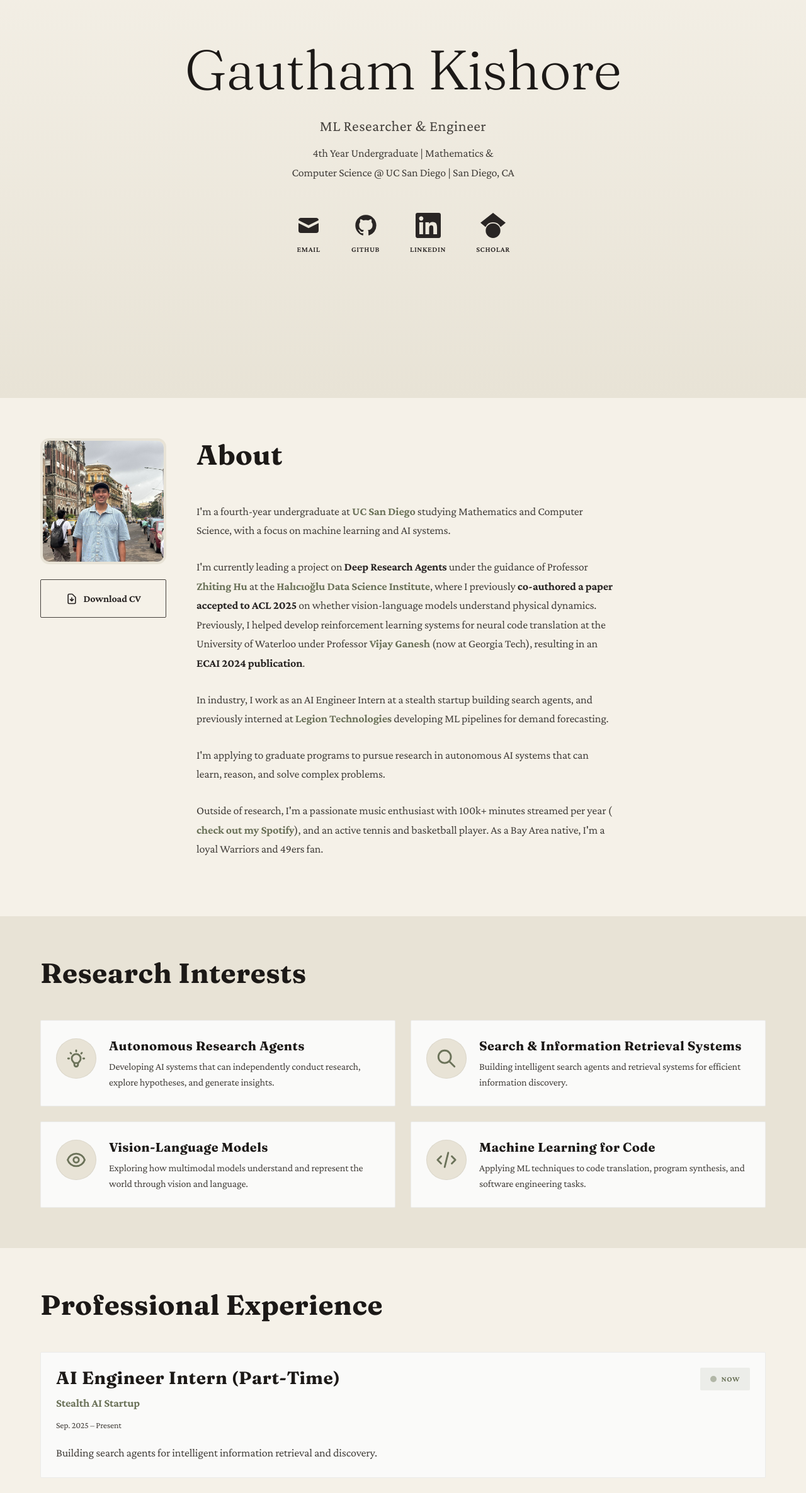
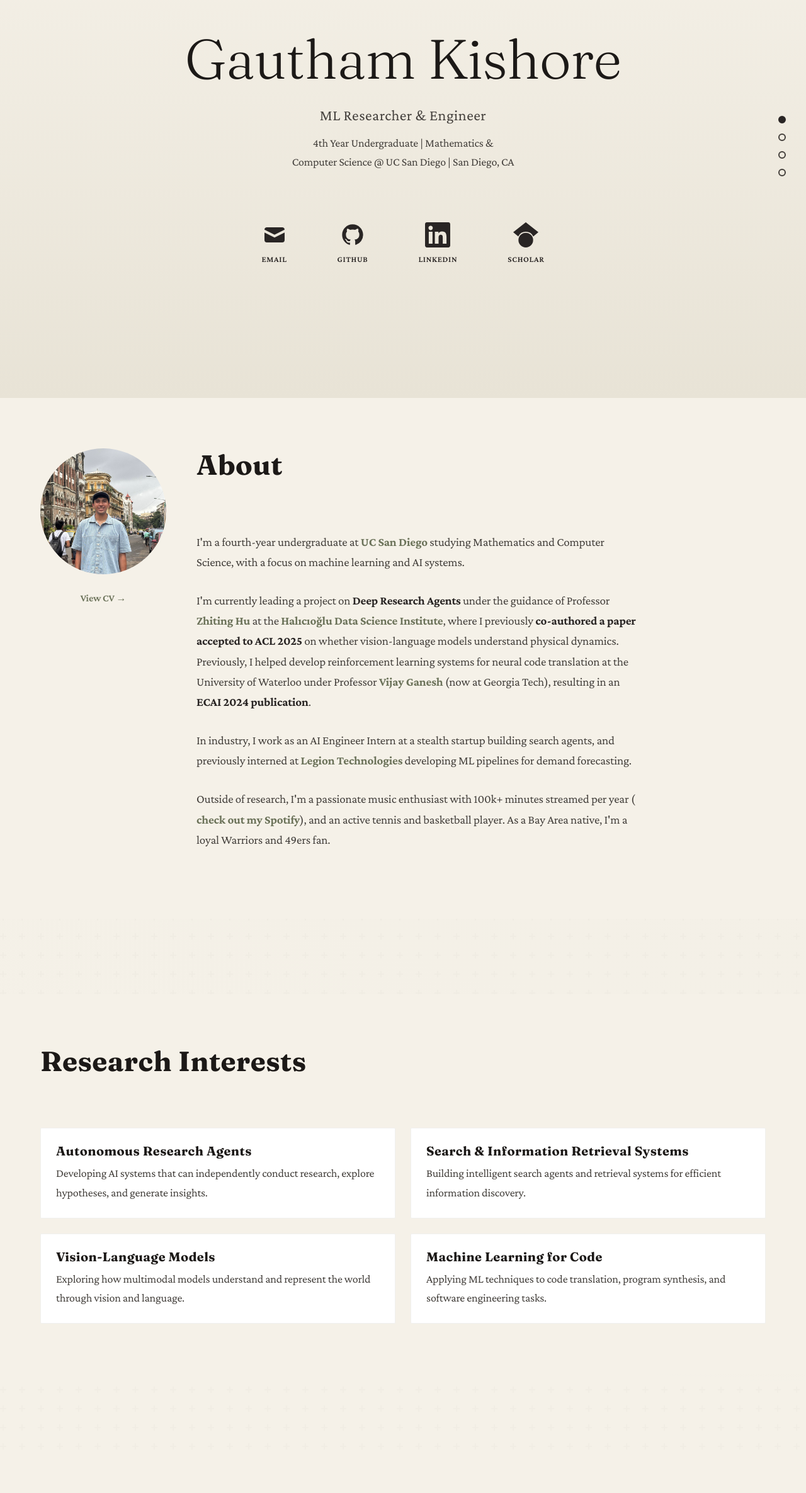
Before and after one commit to gauthk6/gauthk6.github.io, a React (Vite) app: page / in a window 1280 px wide. Shown: the part 168-2539 px from the top of the page at 63% size. Built offline with nearby package versions, Linux system fonts and the light colour scheme; a web font is replaced by a local one.

Commit message:
chore: latest edits prior to force push

```diff
--- a/src/App.jsx
+++ b/src/App.jsx
@@ -5,6 +5,7 @@ import ResearchInterests from './components/ResearchInterests';
 import Experience from './components/Experience';
 import Publications from './components/Publications';
 import Footer from './components/Footer';
+import Navigation from './components/Navigation';
 
 function App() {
   const [isVisible, setIsVisible] = useState(false);
@@ -15,6 +16,7 @@ function App() {
 
   return (
     <div className={`min-h-screen transition-opacity duration-500 ${isVisible ? 'opacity-100' : 'opacity-0'}`}>
+      <Navigation />
       <Header />
       <main>
         <About />
--- a/src/components/About.jsx
+++ b/src/components/About.jsx
@@ -41,24 +41,15 @@ const About = () => {
               <a
                 href="/GauthamKishore.pdf"
                 download
-                className="btn-ghost"
-                style={{ width: '200px', textDecoration: 'none' }}
+                className="link-underline"
+                style={{
+                  fontSize: '1rem',
+                  fontWeight: 600,
+                  display: 'inline-block'
+                }}
                 aria-label="Download CV as PDF"
               >
-                <svg
-                  style={{ width: '20px', height: '20px', marginRight: '8px' }}
-                  fill="none"
-                  stroke="currentColor"
-                  viewBox="0 0 24 24"
-                >
-                  <path
-                    strokeLinecap="round"
-                    strokeLinejoin="round"
-                    strokeWidth={2}
-                    d="M12 10v6m0 0l-3-3m3 3l3-3m2 8H7a2 2 0 01-2-2V5a2 2 0 012-2h5.586a1 1 0 01.707.293l5.414 5.414a1 1 0 01.293.707V19a2 2 0 01-2 2z"
-                  />
-                </svg>
-                Download CV
+                View CV →
               </a>
             </div>
             <div style={{ flex: 1, minWidth: '300px' }}>
@@ -94,9 +85,6 @@ const About = () => {
                   developing ML pipelines for demand forecasting.
                 </p>
                 <p>
-                  I'm applying to graduate programs to pursue research in autonomous AI systems that can learn, reason, and solve complex problems.
-                </p>
-                <p>
                   Outside of research, I'm a passionate music enthusiast with 100k+ minutes streamed per year (
                   <a href="https://open.spotify.com/user/gs0neqlxibzott12hn90ax1mm?si=0a320d232a5c4164" target="_blank" rel="noopener noreferrer" className="link-underline">
                     check out my Spotify
--- a/src/components/Experience.jsx
+++ b/src/components/Experience.jsx
@@ -71,26 +71,7 @@ const Experience = () => {
         <h2 className="section-title">Professional Experience</h2>
         <div style={{ display: 'flex', flexDirection: 'column', gap: '24px' }}>
           {experiences.map((exp, index) => (
-            <div key={index} className="card" style={{ position: 'relative' }}>
-              {exp.current && (
-                <span className="badge" style={{
-                  position: 'absolute',
-                  top: '24px',
-                  right: '24px',
-                  display: 'flex',
-                  alignItems: 'center',
-                  gap: '8px'
-                }}>
-                  <span style={{
-                    width: '10px',
-                    height: '10px',
-                    borderRadius: '50%',
-                    backgroundColor: 'var(--accent-subtle)',
-                    animation: 'pulse 2s ease infinite'
-                  }}></span>
-                  Now
-                </span>
-              )}
+            <div key={index} className="card">
               <div>
                 <h3 className="card-title">
                   {exp.title}
--- a/src/components/Footer.jsx
+++ b/src/components/Footer.jsx
@@ -11,7 +11,7 @@ const Footer = () => {
       textAlign: 'center'
     }}>
       <p style={{
-        fontSize: '0.875rem',
+        fontSize: '0.9375rem',
         margin: 0,
         fontFamily: 'var(--font-body)'
       }}>
--- /dev/null
+++ b/src/components/Navigation.jsx
@@ -0,0 +1,70 @@
+import React, { useState, useEffect } from 'react';
+
+const Navigation = () => {
+  const [activeSection, setActiveSection] = useState('');
+
+  const sections = [
+    { id: 'about', label: 'About' },
+    { id: 'research', label: 'Research' },
+    { id: 'experience', label: 'Experience' },
+    { id: 'publications', label: 'Publications' },
+  ];
+
+  useEffect(() => {
+    const observerOptions = {
+      root: null,
+      rootMargin: '-50% 0px -50% 0px',
+      threshold: 0,
+    };
+
+    const observerCallback = (entries) => {
+      entries.forEach((entry) => {
+        if (entry.isIntersecting) {
+          setActiveSection(entry.target.id);
+        }
+      });
+    };
+
+    const observer = new IntersectionObserver(observerCallback, observerOptions);
+
+    sections.forEach(({ id }) => {
+      const element = document.getElementById(id);
+      if (element) {
+        observer.observe(element);
+      }
+    });
+
+    return () => {
+      sections.forEach(({ id }) => {
+        const element = document.getElementById(id);
+        if (element) {
+          observer.unobserve(element);
+        }
+      });
+    };
+  }, []);
+
+  const handleClick = (id) => {
+    const element = document.getElementById(id);
+    if (element) {
+      element.scrollIntoView({ behavior: 'smooth', block: 'start' });
+    }
+  };
+
+  return (
+    <nav className="side-navigation">
+      {sections.map(({ id, label }) => (
+        <button
+          key={id}
+          onClick={() => handleClick(id)}
+          className={`nav-dot ${activeSection === id ? 'active' : ''}`}
+          aria-label={`Navigate to ${label}`}
+        >
+          <span className="nav-dot-label">{label}</span>
+        </button>
+      ))}
+    </nav>
+  );
+};
+
+export default Navigation;
--- a/src/components/Publications.jsx
+++ b/src/components/Publications.jsx
@@ -29,13 +29,12 @@ const Publications = () => {
   const publications = [
     {
       title: 'Do Vision-Language Models Have Internal World Models? Towards an Atomic Evaluation',
-      venue: 'ACL Findings 2025',
+      venue: 'ACL 2025',
       authors: 'Qiyue Gao, Xinyu Pi, Kevin Liu, Junrong Chen, Ruolan Yang, Xinqi Huang, Xinyu Fang, Lu Sun, Gautham Kishore, et al.',
       links: [
         { label: 'Paper', url: 'https://aclanthology.org/2025.findings-acl.1342/' },
         { label: 'Project', url: 'https://wm-abench.maitrix.org/' },
       ],
-      year: 2025,
     },
     {
       title: 'CoTran: An LLM-based Code Translator using Reinforcement Learning',
@@ -44,7 +43,6 @@ const Publications = () => {
       links: [
         { label: 'arXiv', url: 'https://arxiv.org/abs/2306.06755' },
       ],
-      year: 2024,
     },
   ];
 
@@ -57,38 +55,17 @@ const Publications = () => {
             <div
               key={index}
               className="card"
-              style={{
-                borderLeft: '6px solid var(--accent-subtle)',
-                display: 'flex',
-                alignItems: 'flex-start',
-                justifyContent: 'space-between',
-                gap: '16px',
-                flexWrap: 'wrap'
-              }}
             >
-              <div style={{ flex: 1, minWidth: 0 }}>
-                <h3 style={{
-                  fontSize: '1.7rem',
-                  fontWeight: 700,
-                  color: 'var(--gray-warm-900)',
-                  marginBottom: '8px',
-                  lineHeight: '1.4',
-                  fontFamily: 'var(--font-display)'
-                }}>
+              <h3 className="card-title" style={{ fontSize: '1.7rem', lineHeight: '1.4' }}>
                 {pub.title}
               </h3>
-                <p className="card-subtitle" style={{ marginBottom: '8px' }}>
+              <p className="card-subtitle">
                 {pub.venue}
               </p>
-                <p style={{
-                  fontSize: '0.875rem',
-                  color: 'var(--gray-warm-700)',
-                  marginBottom: '12px',
-                  lineHeight: '1.6'
-                }}>
+              <p className="card-meta" style={{ marginBottom: '12px' }}>
                 {pub.authors}
               </p>
-                <div style={{ display: 'flex', flexWrap: 'wrap', gap: '12px' }}>
+              <div style={{ display: 'flex', flexWrap: 'wrap', gap: '16px', marginTop: '4px' }}>
                 {pub.links.map((link, linkIndex) => (
                   <a
                     key={linkIndex}
@@ -99,8 +76,8 @@ const Publications = () => {
                     style={{
                       display: 'inline-flex',
                       alignItems: 'center',
-                        fontSize: '0.875rem',
-                        fontWeight: 700
+                      fontSize: '0.9375rem',
+                      fontWeight: 600
                     }}
                   >
                     {link.label}
@@ -121,16 +98,6 @@ const Publications = () => {
                 ))}
               </div>
             </div>
-              <div style={{ flexShrink: 0 }}>
-                <span className="badge" style={{
-                  backgroundColor: 'var(--cream-dark)',
-                  border: '1px solid var(--border-light)',
-                  padding: '8px 16px'
-                }}>
-                  {pub.year}
-                </span>
-              </div>
-            </div>
           ))}
         </div>
       </div>
--- a/src/components/ResearchInterests.jsx
+++ b/src/components/ResearchInterests.jsx
@@ -30,39 +30,18 @@ const ResearchInterests = () => {
     {
       title: 'Autonomous Research Agents',
       description: 'Developing AI systems that can independently conduct research, explore hypotheses, and generate insights.',
-      icon: (
-        <svg style={{ width: '34px', height: '34px' }} fill="none" stroke="currentColor" viewBox="0 0 24 24">
-          <path strokeLinecap="round" strokeLinejoin="round" strokeWidth={2} d="M9.663 17h4.673M12 3v1m6.364 1.636l-.707.707M21 12h-1M4 12H3m3.343-5.657l-.707-.707m2.828 9.9a5 5 0 117.072 0l-.548.547A3.374 3.374 0 0014 18.469V19a2 2 0 11-4 0v-.531c0-.895-.356-1.754-.988-2.386l-.548-.547z" />
-        </svg>
-      ),
     },
     {
       title: 'Search & Information Retrieval Systems',
       description: 'Building intelligent search agents and retrieval systems for efficient information discovery.',
-      icon: (
-        <svg style={{ width: '34px', height: '34px' }} fill="none" stroke="currentColor" viewBox="0 0 24 24">
-          <path strokeLinecap="round" strokeLinejoin="round" strokeWidth={2} d="M21 21l-6-6m2-5a7 7 0 11-14 0 7 7 0 0114 0z" />
-        </svg>
-      ),
     },
     {
       title: 'Vision-Language Models',
       description: 'Exploring how multimodal models understand and represent the world through vision and language.',
-      icon: (
-        <svg style={{ width: '34px', height: '34px' }} fill="none" stroke="currentColor" viewBox="0 0 24 24">
-          <path strokeLinecap="round" strokeLinejoin="round" strokeWidth={2} d="M15 12a3 3 0 11-6 0 3 3 0 016 0z" />
-          <path strokeLinecap="round" strokeLinejoin="round" strokeWidth={2} d="M2.458 12C3.732 7.943 7.523 5 12 5c4.478 0 8.268 2.943 9.542 7-1.274 4.057-5.064 7-9.542 7-4.477 0-8.268-2.943-9.542-7z" />
-        </svg>
-      ),
     },
     {
       title: 'Machine Learning for Code',
       description: 'Applying ML techniques to code translation, program synthesis, and software engineering tasks.',
-      icon: (
-        <svg style={{ width: '34px', height: '34px' }} fill="none" stroke="currentColor" viewBox="0 0 24 24">
-          <path strokeLinecap="round" strokeLinejoin="round" strokeWidth={2} d="M10 20l4-16m4 4l4 4-4 4M6 16l-4-4 4-4" />
-        </svg>
-      ),
     },
   ];
 
@@ -72,41 +51,13 @@ const ResearchInterests = () => {
         <h2 className="section-title">Research Interests</h2>
         <div className="grid-2">
           {interests.map((interest, index) => (
-            <div key={index} className="card" style={{ paddingTop: '28px' }}>
-              <div style={{ display: 'flex', alignItems: 'flex-start', gap: '20px' }}>
-                <div style={{
-                  flexShrink: 0,
-                  width: '64px',
-                  height: '64px',
-                  display: 'flex',
-                  alignItems: 'center',
-                  justifyContent: 'center',
-                  color: 'var(--accent-text)',
-                  backgroundColor: 'var(--cream-dark)',
-                  border: '1px solid var(--border-light)',
-                  borderRadius: '50%'
-                }}>
-                  {interest.icon}
-                </div>
-                <div style={{ flex: 1 }}>
-                  <h3 style={{
-                    fontSize: '1.25rem',
-                    fontWeight: 700,
-                    color: 'var(--gray-warm-900)',
-                    marginBottom: '8px',
-                    fontFamily: 'var(--font-display)'
-                  }}>
-                    {interest.title}
-                  </h3>
-                  <p style={{
-                    fontSize: '1rem',
-                    lineHeight: '1.6',
-                    color: 'var(--gray-warm-700)'
-                  }}>
-                    {interest.description}
-                  </p>
-                </div>
-              </div>
+            <div key={index} className="card">
+              <h3 className="card-title" style={{ fontSize: '1.25rem' }}>
+                {interest.title}
+              </h3>
+              <p className="card-description">
+                {interest.description}
+              </p>
             </div>
           ))}
         </div>
--- a/src/index.css
+++ b/src/index.css
@@ -29,13 +29,14 @@
   --font-display: 'Fraunces', serif;
   --font-body: 'Crimson Pro', serif;
 
-  /* Spacing */
-  --space-unit: 4px;
-  --space-xs: calc(var(--space-unit) * 2);
-  --space-sm: calc(var(--space-unit) * 4);
-  --space-md: calc(var(--space-unit) * 6);
-  --space-lg: calc(var(--space-unit) * 12);
-  --space-xl: calc(var(--space-unit) * 16);
+  /* Spacing - 8px Grid System */
+  --space-unit: 8px;
+  --space-xs: 8px;
+  --space-sm: 16px;
+  --space-md: 24px;
+  --space-lg: 80px;
+  --space-xl: 180px;
+  --space-2xl: 240px;
 
   /* Layout */
   --max-width: 1200px;
@@ -57,7 +58,7 @@
     margin: 0;
     padding: 0;
     font-family: var(--font-body);
-    font-size: 1.125rem;
+    font-size: 1.1875rem;
     line-height: 1.7;
     letter-spacing: -0.01em;
     color: var(--gray-warm-700);
@@ -146,15 +147,6 @@
   }
 }
 
-@keyframes pulse {
-  0%, 100% {
-    opacity: 1;
-  }
-  50% {
-    opacity: 0.5;
-  }
-}
-
 /* Orchestrated hero animations */
 .hero-animate-1 {
   opacity: 0;
@@ -234,7 +226,7 @@
   .section-container {
     max-width: var(--max-width);
     margin: 0 auto;
-    padding: var(--space-xl) var(--space-md);
+    padding: 80px 24px;
   }
 
   .section-title {
@@ -248,15 +240,16 @@
   /* Content Sections */
   .content-section {
     background-color: var(--cream-base);
+    margin-bottom: 120px;
   }
 
   .content-section:nth-child(even) {
-    background-color: var(--cream-dark);
+    background-color: var(--cream-base);
   }
 
   /* Cards */
   .card {
-    background-color: var(--gray-warm-50);
+    background-color: #ffffff;
     border: 1px solid var(--border-light);
     border-radius: 2px;
     padding: var(--space-md);
@@ -264,8 +257,8 @@
   }
 
   .card:hover {
-    transform: translateY(-4px);
-    box-shadow: 0 8px 24px rgba(28, 25, 23, 0.08);
+    transform: translateY(-2px);
+    box-shadow: 0 4px 12px rgba(28, 25, 23, 0.06);
   }
 
   .card-title {
@@ -283,7 +276,7 @@
   }
 
   .card-meta {
-    font-size: 0.875rem;
+    font-size: 0.9375rem;
     color: var(--gray-warm-700);
     margin-bottom: var(--space-sm);
   }
@@ -315,29 +308,6 @@
     width: 100%;
   }
 
-  /* Buttons */
-  .btn-ghost {
-    display: inline-flex;
-    align-items: center;
-    justify-content: center;
-    padding: var(--space-sm) var(--space-md);
-    font-family: var(--font-body);
-    font-size: 1rem;
-    font-weight: 700;
-    color: var(--gray-warm-800);
-    background-color: transparent;
-    border: 1px solid var(--gray-warm-700);
-    border-radius: 2px;
-    cursor: pointer;
-    transition: background-color 0.2s ease-out, color 0.2s ease-out, border-color 0.2s ease-out;
-  }
-
-  .btn-ghost:hover {
-    background-color: var(--gray-warm-800);
-    color: var(--cream-base);
-    border-color: var(--gray-warm-800);
-  }
-
   /* Social Icons */
   .social-links {
     display: flex;
@@ -361,7 +331,7 @@
   }
 
   .social-link-label {
-    font-size: 0.75rem;
+    font-size: 0.8125rem;
     font-weight: 600;
     letter-spacing: 0.05em;
     text-transform: uppercase;
@@ -372,22 +342,8 @@
   .profile-picture {
     width: 200px;
     height: 200px;
-    border-radius: 14px;
+    border-radius: 50%;
     object-fit: cover;
-    border: 4px solid var(--cream-dark);
-  }
-
-  /* Badge */
-  .badge {
-    display: inline-block;
-    padding: var(--space-xs) var(--space-sm);
-    font-size: 0.75rem;
-    font-weight: 700;
-    color: var(--accent-text);
-    background-color: rgba(156, 163, 143, 0.15);
-    border-radius: 2px;
-    letter-spacing: 0.05em;
-    text-transform: uppercase;
   }
 
   /* External Link Icon */
@@ -426,6 +382,62 @@
     grid-template-columns: repeat(3, 1fr);
     gap: var(--space-md);
   }
+
+  /* Side Navigation */
+  .side-navigation {
+    position: fixed;
+    right: 32px;
+    top: 50%;
+    transform: translateY(-50%);
+    display: flex;
+    flex-direction: column;
+    gap: 16px;
+    z-index: 100;
+  }
+
+  .nav-dot {
+    position: relative;
+    width: 12px;
+    height: 12px;
+    border-radius: 50%;
+    background-color: transparent;
+    border: 2px solid var(--gray-warm-700);
+    cursor: pointer;
+    transition: all 0.2s ease-out;
+    padding: 0;
+  }
+
+  .nav-dot:hover {
+    background-color: var(--accent-subtle);
+    border-color: var(--accent-subtle);
+    transform: scale(1.3);
+  }
+
+  .nav-dot.active {
+    background-color: var(--gray-warm-800);
+    border-color: var(--gray-warm-800);
+  }
+
+  .nav-dot-label {
+    position: absolute;
+    right: 20px;
+    top: 50%;
+    transform: translateY(-50%);
+    background-color: var(--gray-warm-900);
+    color: var(--cream-base);
+    padding: 6px 12px;
+    border-radius: 2px;
+    font-size: 0.8125rem;
+    font-weight: 600;
+    white-space: nowrap;
+    opacity: 0;
+    pointer-events: none;
+    transition: opacity 0.2s ease-out;
+  }
+
+  .nav-dot:hover .nav-dot-label {
+    opacity: 1;
+  }
 }
 
 /* ==================== RESPONSIVE DESIGN ==================== */
@@ -441,7 +453,7 @@
   }
 
   body {
-    font-size: 1.0625rem;
+    font-size: 1.125rem;
   }
 
   .hero-name {
@@ -474,7 +486,15 @@
   }
 
   .section-container {
-    padding: var(--space-lg) var(--space-sm);
+    padding: 64px var(--space-sm);
+  }
+
+  .content-section {
+    margin-bottom: 80px;
+  }
+
+  .side-navigation {
+    display: none;
   }
 }
 
@@ -507,6 +527,14 @@
     width: 160px;
     height: 160px;
   }
+
+  .section-container {
+    padding: 48px var(--space-sm);
+  }
+
+  .content-section {
+    margin-bottom: 60px;
+  }
 }
 
 /* ==================== UTILITIES ==================== */
```
Lines whose indentation alone changed are shown as unchanged.
